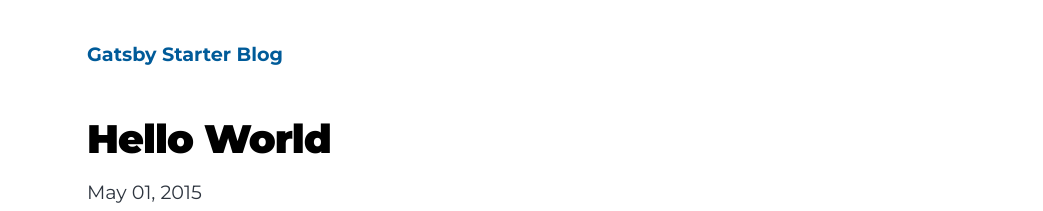
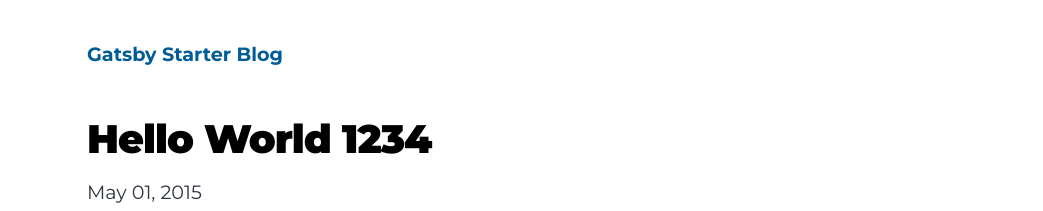
Before and after one commit to DSchau/blog-repro, a Gatsby site: page /hello-world/ in a window 1280 px wide. Shown: the top 211 px of the page, without its empty margins (237-1280 px from the left). Built offline with nearby package versions, Linux system fonts and the light colour scheme; Gatsby itself is replaced by a stand-in of ours; some packages are replaced by stand-ins of ours.

Commit message:
chore:  update

```diff
--- a/content/blog/hello-world/index.md
+++ b/content/blog/hello-world/index.md
@@ -1,5 +1,5 @@
 ---
-title: Hello World
+title: Hello World 1234
 date: "2015-05-01T22:12:03.284Z"
 description: "Hello World"
 ---
```
